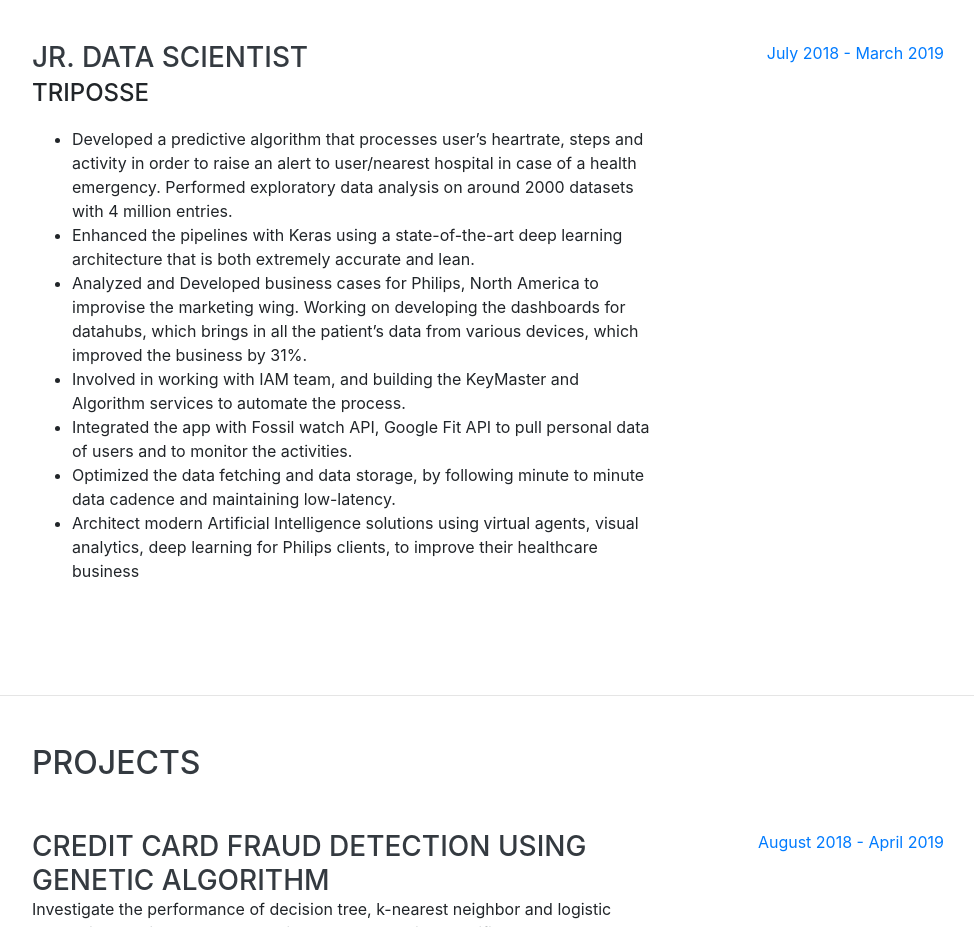
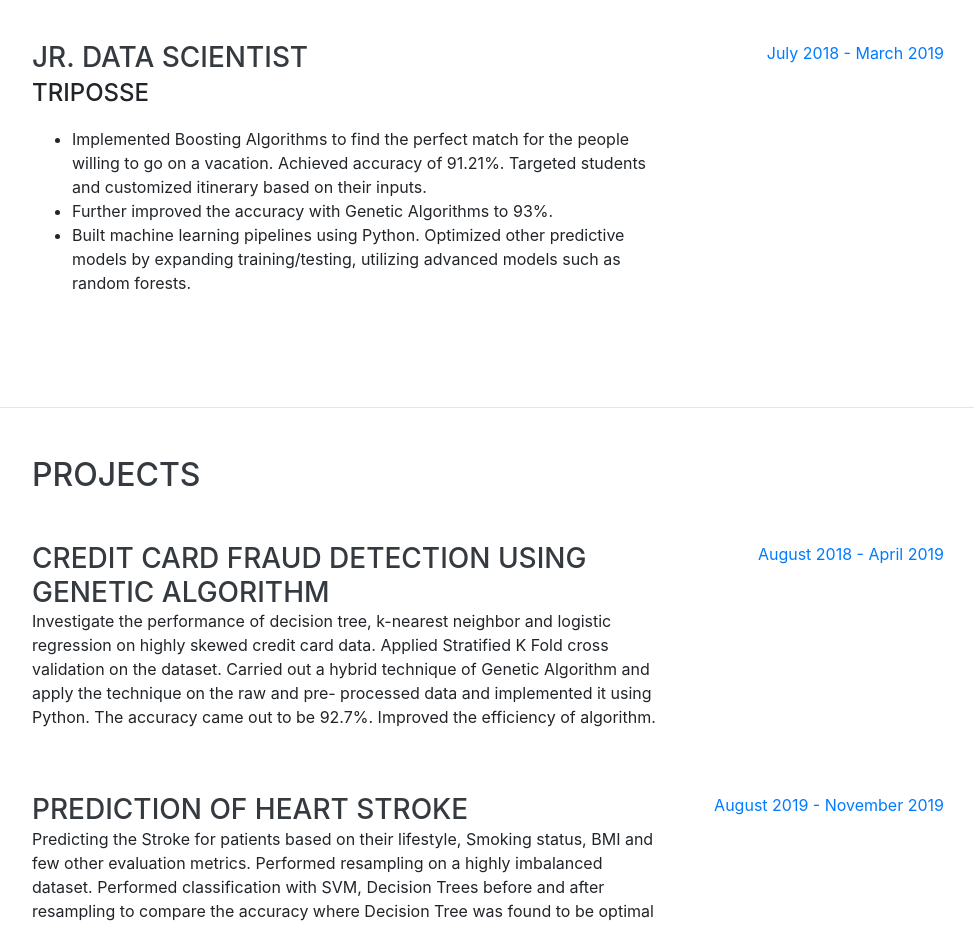
Before and after one commit to AkhilSomalanka7/-AkhilSomalanka7-.github.io, a website with bundled scripts: page index.html in a window 1280 px wide. Shown: the part 1500-2427 px from the top of the page, without its empty margins (288-1262 px from the left). Built offline with nearby package versions, Linux system fonts and the light colour scheme; a web font is replaced by a local one.

Commit message:
Update index.html

```diff
--- a/index.html
+++ b/index.html
@@ -123,14 +123,11 @@ improve their healthcare business </li>
             <h3 class="mb-0"> Jr. Data Scientist </h3>
             <div class="subheading mb-3"> Triposse </div>
 	       <ul>
-            <p>  <li> Developed a predictive algorithm that processes user’s heartrate, steps and activity in order to raise an alert to user/nearest hospital in case of a health emergency. Performed exploratory data analysis on around 2000 datasets with 4 million entries. </li>
-<li>  Enhanced the pipelines with Keras using a state-of-the-art deep learning architecture that is both extremely accurate and lean. </li>
-<li> Analyzed and Developed business cases for Philips, North America to improvise the marketing wing. Working on developing the dashboards for datahubs, which brings in all the patient’s data from various devices, which improved the business by 31%. </li>
-<li> Involved in working with IAM team, and building the KeyMaster and Algorithm services to automate the process. </li>
-<li> Integrated the app with Fossil watch API, Google Fit API to pull personal data of users and to monitor the activities. </li>
-<li> Optimized the data fetching and data storage, by following minute to minute data cadence and maintaining low-latency. </li>
-<li> Architect modern Artificial Intelligence solutions using virtual agents, visual analytics, deep learning for Philips clients, to
-improve their healthcare business </li>
+            <p>  <li> Implemented Boosting Algorithms to find the perfect match for the people willing to go on a vacation. Achieved accuracy of 91.21%. Targeted students and customized itinerary based on their inputs.  </li>
+<li>  Further improved the accuracy with Genetic Algorithms to 93%.  </li>
+<li>Built machine learning pipelines using Python. Optimized other predictive models by expanding training/testing, utilizing advanced
+models such as random forests.  </li>
+
 
 		     </p>
 		  </ul>
```
